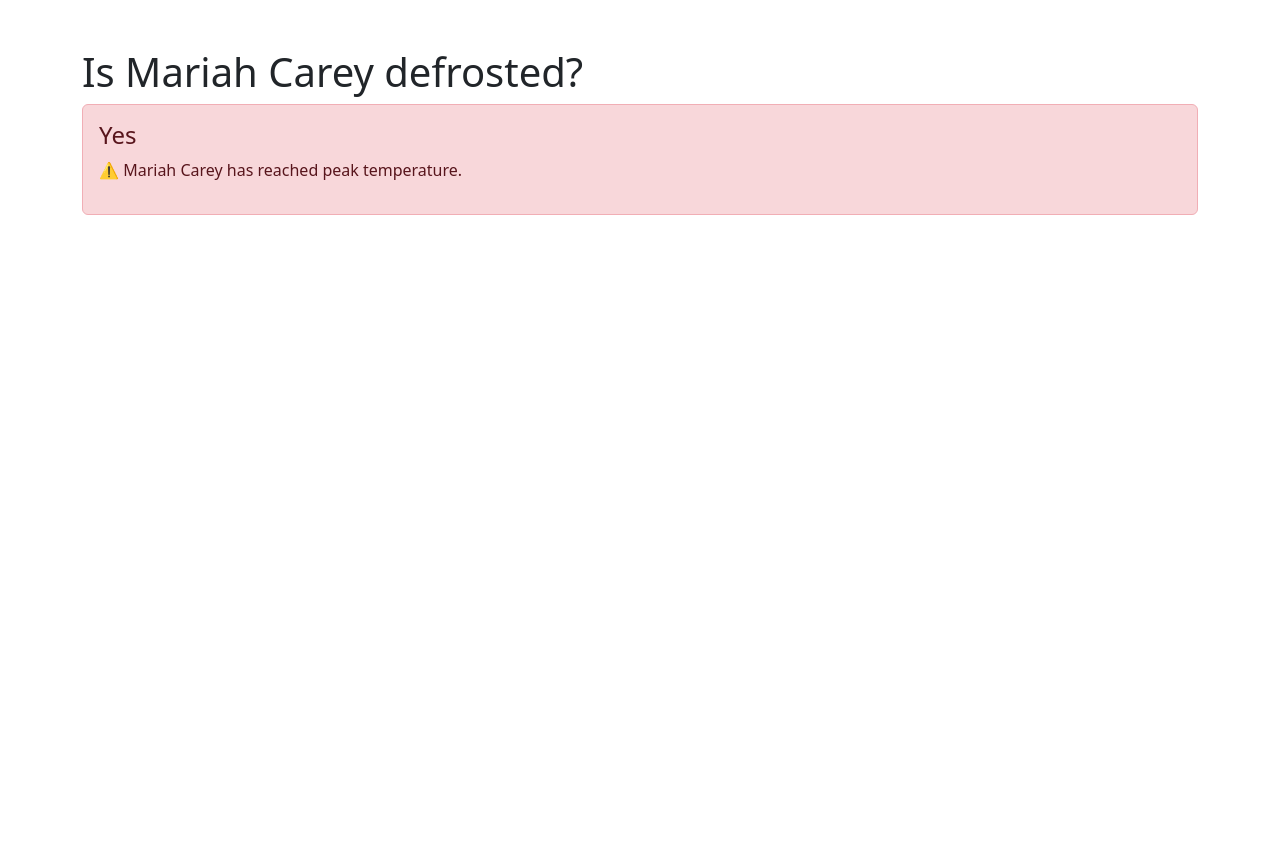
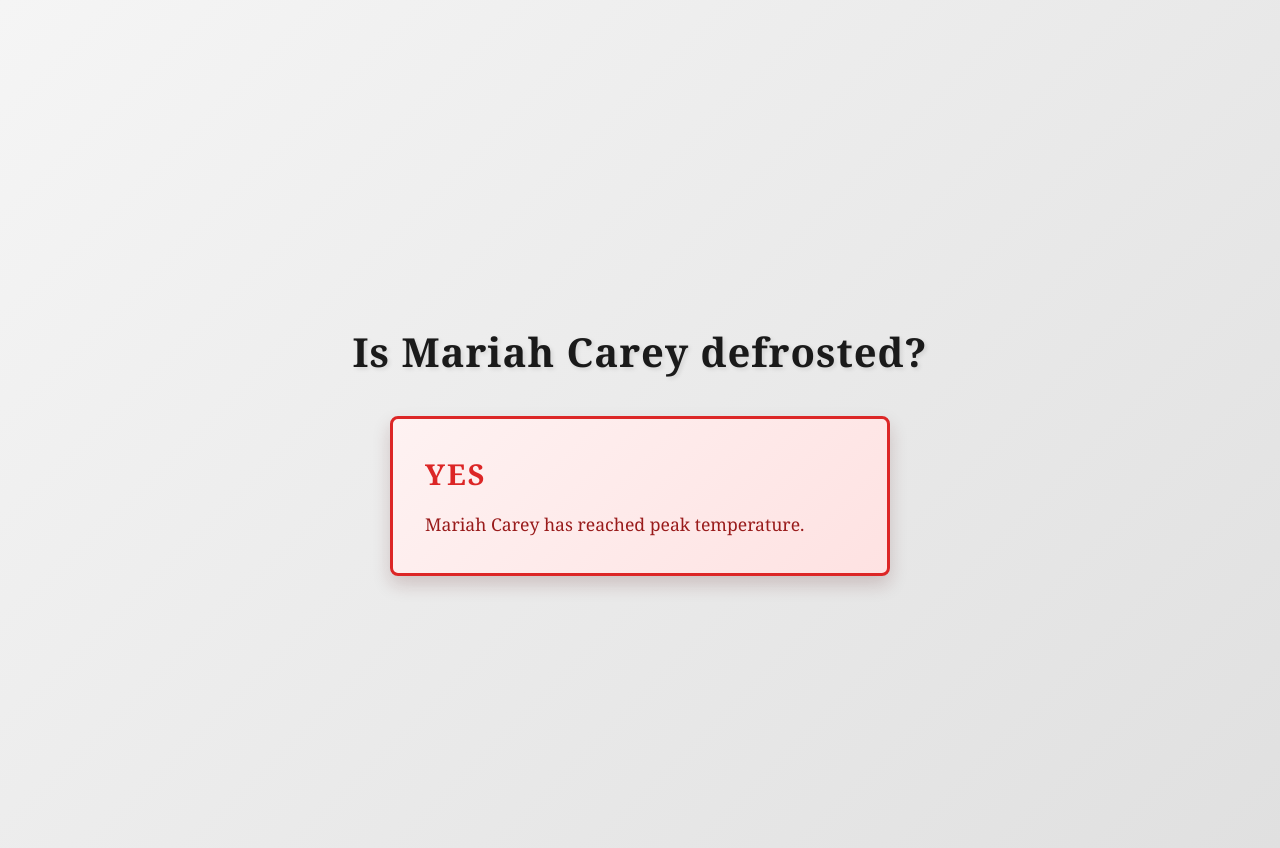
Before and after one commit to kindohm/defrosted, a Next.js app: page / in a window 1280 px wide. Before the commit the page ends 800 px from the top, so only its background shows below. Built offline with nearby package versions, Linux system fonts and the light colour scheme.

Commit message:
new styling. add test

```diff
--- a/jest.config.js
+++ b/jest.config.js
@@ -3,4 +3,8 @@ module.exports = {
   testEnvironment: "jsdom",
   testMatch: ["<rootDir>/src/**/*.test.(ts|tsx)"],
   moduleFileExtensions: ["ts", "tsx", "js", "jsx", "json", "node"],
+  moduleNameMapper: {
+    "^@/(.*)$": "<rootDir>/src/$1",
+  },
+  setupFilesAfterEnv: ["<rootDir>/jest.setup.js"],
 };
--- /dev/null
+++ b/jest.setup.js
@@ -0,0 +1 @@
+require("@testing-library/jest-dom");
--- a/src/app/globals.css
+++ b/src/app/globals.css
@@ -1 +1,153 @@
-@import "bootstrap/dist/css/bootstrap.min.css";
+* {
+  margin: 0;
+  padding: 0;
+  box-sizing: border-box;
+}
+
+body {
+  font-family: "Georgia", "Times New Roman", serif;
+  background: linear-gradient(135deg, #f5f5f5 0%, #e0e0e0 100%);
+  color: #333;
+  line-height: 1.6;
+  min-height: 100vh;
+}
+
+main {
+  display: flex;
+  flex-direction: column;
+  justify-content: center;
+  align-items: center;
+  min-height: 100vh;
+  padding: 2rem;
+}
+
+h1 {
+  text-align: center;
+  font-size: 2.5rem;
+  margin-bottom: 2rem;
+  color: #1a1a1a;
+  font-weight: bold;
+  letter-spacing: 1px;
+  text-shadow: 2px 2px 4px rgba(0, 0, 0, 0.1);
+}
+
+/* Status Alert Box - Formal Style */
+.status-alert {
+  border: 3px solid;
+  border-radius: 8px;
+  padding: 2rem;
+  max-width: 500px;
+  width: 100%;
+  box-shadow: 0 8px 16px rgba(0, 0, 0, 0.15);
+  background: white;
+  position: relative;
+  font-weight: 500;
+}
+
+.status-alert::before {
+  display: none;
+}
+
+.status-alert h4 {
+  font-size: 1.8rem;
+  margin-bottom: 0.75rem;
+  text-transform: uppercase;
+  letter-spacing: 2px;
+  font-weight: bold;
+}
+
+.status-alert p {
+  font-size: 1.1rem;
+  line-height: 1.8;
+}
+
+/* FROZEN State */
+.status-alert.frozen {
+  border-color: #0066cc;
+  background: linear-gradient(135deg, #f0f4ff 0%, #e6f0ff 100%);
+}
+
+.status-alert.frozen h4 {
+  color: #0066cc;
+}
+
+.status-alert.frozen p {
+  color: #004499;
+}
+
+.status-alert.frozen::before {
+  content: "❄️";
+}
+
+/* DEFROSTED State */
+.status-alert.defrosted {
+  border-color: #22c55e;
+  background: linear-gradient(135deg, #f0fdf4 0%, #dcfce7 100%);
+}
+
+.status-alert.frozen::before {
+  display: none;
+}
+
+.status-alert.defrosted h4 {
+  color: #22c55e;
+}
+
+.status-alert.defrosted p {
+  color: #16a34a;
+}
+
+.status-alert.defrosted::before {
+  display: none;
+}
+
+/* HOT/PEAK State */
+.status-alert.hot {
+  border-color: #dc2626;
+  background: linear-gradient(135deg, #fef2f2 0%, #fee2e2 100%);
+  animation: pulse-heat 2s infinite;
+}
+
+.status-alert.defrosted::before {
+  display: none;
+}
+
+.status-alert.hot h4 {
+  color: #dc2626;
+}
+
+.status-alert.hot p {
+  color: #991b1b;
+}
+
+.status-alert.hot::before {
+  display: none;
+}
+
+@keyframes pulse-heat {
+  0%,
+  100% {
+    box-shadow: 0 8px 16px rgba(0, 0, 0, 0.15);
+  }
+  50% {
+    box-shadow: 0 12px 24px rgba(220, 38, 38, 0.3);
+  }
+}
+
+/* UNKNOWN State */
+.status-alert.unknown {
+  border-color: #f59e0b;
+  background: linear-gradient(135deg, #fffbf0 0%, #fef3c7 100%);
+}
+
+.status-alert.unknown h4 {
+  color: #f59e0b;
+}
+
+.status-alert.unknown p {
+  color: #b45309;
+}
+
+.status-alert.unknown::before {
+  display: none;
+}
--- a/src/components/Defrosted.tsx
+++ b/src/components/Defrosted.tsx
@@ -1,8 +1,8 @@
 export const Defrosted = () => {
   return (
-    <div className="alert alert-success" role="alert">
-      <h4 className="alert-heading">Yes</h4>
-      <p>✅ Mariah Carey is currently defrosted.</p>
+    <div className="status-alert defrosted" role="alert">
+      <h4>Yes</h4>
+      <p>Mariah Carey is currently defrosted.</p>
     </div>
   );
 };
--- a/src/components/Frozen.tsx
+++ b/src/components/Frozen.tsx
@@ -1,8 +1,8 @@
 export const Frozen = () => {
   return (
-    <div className="alert alert-info" role="alert">
-      <h4 className="alert-heading">No</h4>
-      <p>🚫 Mariah Carey is currently frozen.</p>
+    <div className="status-alert frozen" role="alert">
+      <h4>No</h4>
+      <p>Mariah Carey is currently frozen.</p>
     </div>
   );
 };
--- a/src/components/Peak.tsx
+++ b/src/components/Peak.tsx
@@ -1,8 +1,8 @@
 export const Peak = () => {
   return (
-    <div className="alert alert-danger" role="alert">
-      <h4 className="alert-heading">Yes</h4>
-      <p>⚠️ Mariah Carey has reached peak temperature.</p>
+    <div className="status-alert hot" role="alert">
+      <h4>Yes</h4>
+      <p>Mariah Carey has reached peak temperature.</p>
     </div>
   );
 };
--- a/src/components/Unknown.tsx
+++ b/src/components/Unknown.tsx
@@ -1,8 +1,8 @@
 export const Unknown = () => {
   return (
-    <div className="alert alert-warning" role="alert">
-      <h4 className="alert-heading">Unknown</h4>
-      <p>🆘 We don&quot;t know.</p>
+    <div className="status-alert unknown" role="alert">
+      <h4>Unknown</h4>
+      <p>We don&apos;t know.</p>
     </div>
   );
 };
```
Also changed, not shown: 1 other file (tests, documents, lock files or other folders).
